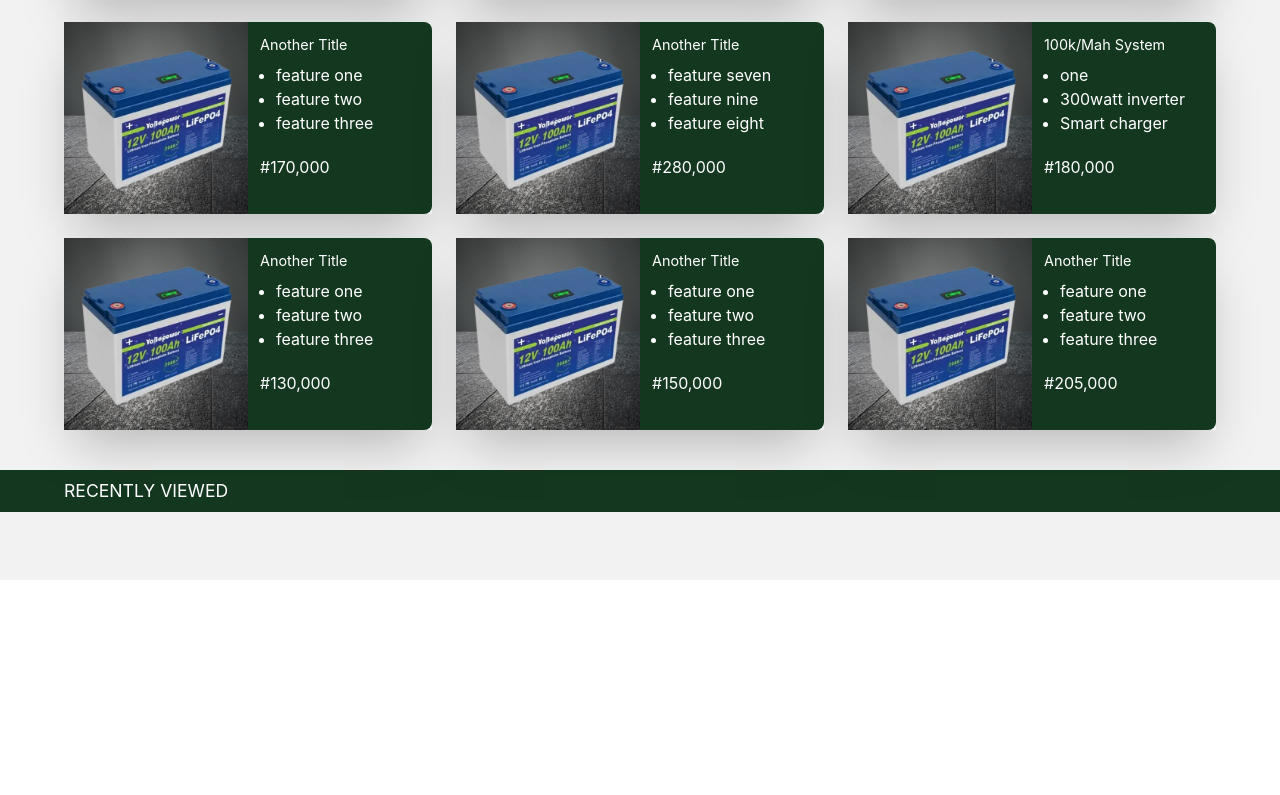
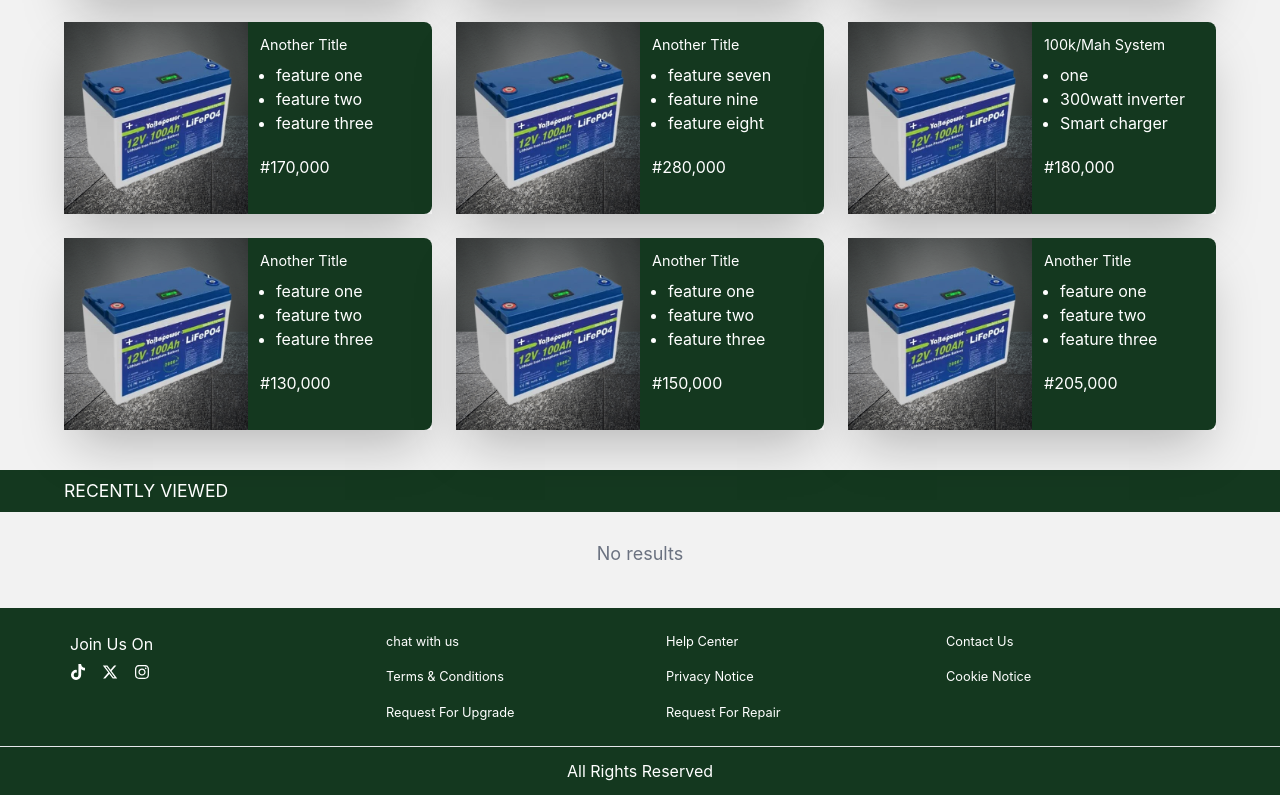
Before and after one commit to teslimdev/tsworld, a React (Create React App) app: page / in a window 1280 px wide. Shown: the part 583-1378 px from the top of the page. Before the commit the page ends 1163 px from the top, so only its background shows below. Built offline with nearby package versions, Linux system fonts and the light colour scheme; the HTML template or start-up script is replaced by a standard one.

Commit message:
home page update

```diff
--- a/public/output.css
+++ b/public/output.css
@@ -625,6 +625,68 @@ video {
   max-width: 400px;
 }
 
+.max-w-\[\] {
+  max-width: ;
+}
+
+.max-w-\[300ps\] {
+  max-width: 300ps;
+}
+
+.max-w-\[300px\] {
+  max-width: 300px;
+}
+
+.max-w-fit {
+  max-width: -webkit-fit-content;
+  max-width: -moz-fit-content;
+  max-width: fit-content;
+}
+
+.max-w-\[4\] {
+  max-width: 4;
+}
+
+.flex-auto {
+  flex: 1 1 auto;
+}
+
+.basis-10 {
+  flex-basis: 2.5rem;
+}
+
+.basis-1 {
+  flex-basis: 0.25rem;
+}
+
+.basis-\[\] {
+  flex-basis: ;
+}
+
+.basis-\[40\] {
+  flex-basis: 40;
+}
+
+.basis-\[40\%\] {
+  flex-basis: 40%;
+}
+
+.basis-\[0\%\] {
+  flex-basis: 0%;
+}
+
+.basis-\[20\%\] {
+  flex-basis: 20%;
+}
+
+.basis-\[70\] {
+  flex-basis: 70;
+}
+
+.basis-\[70\%\] {
+  flex-basis: 70%;
+}
+
 .list-disc {
   list-style-type: disc;
 }
@@ -633,12 +695,32 @@ video {
   grid-template-columns: repeat(2, minmax(0, 1fr));
 }
 
+.grid-cols-3 {
+  grid-template-columns: repeat(3, minmax(0, 1fr));
+}
+
+.flex-col-reverse {
+  flex-direction: column-reverse;
+}
+
+.flex-wrap {
+  flex-wrap: wrap;
+}
+
 .items-center {
   align-items: center;
 }
 
+.justify-center {
+  justify-content: center;
+}
+
 .justify-between {
   justify-content: space-between;
+}
+
+.justify-around {
+  justify-content: space-around;
 }
 
 .gap-2 {
@@ -651,6 +733,18 @@ video {
 
 .gap-6 {
   gap: 1.5rem;
+}
+
+.gap-4 {
+  gap: 1rem;
+}
+
+.gap-x-2 {
+  column-gap: 0.5rem;
+}
+
+.gap-y-4 {
+  row-gap: 1rem;
 }
 
 .space-y-8 > :not([hidden]) ~ :not([hidden]) {
@@ -678,6 +772,10 @@ video {
 
 .border-b {
   border-bottom-width: 1px;
+}
+
+.border-t {
+  border-top-width: 1px;
 }
 
 .border-\[\#14381f\] {
@@ -745,6 +843,16 @@ video {
   padding-bottom: 1rem;
 }
 
+.px-2 {
+  padding-left: 0.5rem;
+  padding-right: 0.5rem;
+}
+
+.px-4 {
+  padding-left: 1rem;
+  padding-right: 1rem;
+}
+
 .pb-2 {
   padding-bottom: 0.5rem;
 }
@@ -789,6 +897,10 @@ video {
   padding-top: 7.3rem;
 }
 
+.pt-2 {
+  padding-top: 0.5rem;
+}
+
 .text-center {
   text-align: center;
 }
@@ -806,12 +918,21 @@ video {
   font-size: .9rem;
 }
 
+.text-\[0\.8rem\] {
+  font-size: 0.8rem;
+}
+
 .text-\[1\.1rem\] {
   font-size: 1.1rem;
 }
 
 .text-xl {
   font-size: 1.25rem;
+  line-height: 1.75rem;
+}
+
+.text-lg {
+  font-size: 1.125rem;
   line-height: 1.75rem;
 }
 
@@ -835,6 +956,11 @@ video {
 .text-white {
   --tw-text-opacity: 1;
   color: rgb(255 255 255 / var(--tw-text-opacity));
+}
+
+.text-gray-500 {
+  --tw-text-opacity: 1;
+  color: rgb(107 114 128 / var(--tw-text-opacity));
 }
 
 .shadow-2xl {
@@ -918,13 +1044,75 @@ input[type="search"]::-webkit-search-cancel-button {
   transition-duration: 150ms;
 }
 
+@media (min-width: 640px) {
+  .sm\:w-1\/3 {
+    width: 33.333333%;
+  }
+}
+
 @media (min-width: 768px) {
+  .md\:grid {
+    display: grid;
+  }
+
+  .md\:w-1\/3 {
+    width: 33.333333%;
+  }
+
+  .md\:w-1\/4 {
+    width: 25%;
+  }
+
+  .md\:w-1 {
+    width: 0.25rem;
+  }
+
+  .md\:w-1\/2 {
+    width: 50%;
+  }
+
+  .md\:w-full {
+    width: 100%;
+  }
+
+  .md\:max-w-\[\] {
+    max-width: ;
+  }
+
+  .md\:max-w-\[700px\] {
+    max-width: 700px;
+  }
+
+  .md\:max-w-\[1000px\] {
+    max-width: 1000px;
+  }
+
+  .md\:max-w-\[800px\] {
+    max-width: 800px;
+  }
+
   .md\:grid-cols-2 {
     grid-template-columns: repeat(2, minmax(0, 1fr));
   }
 
+  .md\:flex-row {
+    flex-direction: row;
+  }
+
+  .md\:justify-start {
+    justify-content: flex-start;
+  }
+
   .md\:gap-4 {
     gap: 1rem;
+  }
+
+  .md\:pt-0 {
+    padding-top: 0px;
+  }
+
+  .md\:text-start {
+    text-align: start;
   }
 }
 
@@ -937,8 +1125,28 @@ input[type="search"]::-webkit-search-cancel-button {
     display: none;
   }
 
+  .lg\:w-1\/3 {
+    width: 33.333333%;
+  }
+
   .lg\:max-w-\[1200px\] {
     max-width: 1200px;
+  }
+
+  .lg\:max-w-\[\] {
+    max-width: ;
+  }
+
+  .lg\:max-w-\[100\] {
+    max-width: 100;
+  }
+
+  .lg\:max-w-\[100px\] {
+    max-width: 100px;
+  }
+
+  .lg\:max-w-\[1000px\] {
+    max-width: 1000px;
   }
 
   .lg\:grid-cols-3 {
--- a/src/App.js
+++ b/src/App.js
@@ -1,5 +1,6 @@
 import { Routes, Route } from "react-router-dom";
 import Home from "./Container/Home/Home";
+import { Footer } from "./Compnents";
 import { Description } from "./Container";
 // import Header from "./Compnents/Header";
 // import { Slide } from "./Compnents";
@@ -10,6 +11,7 @@ function App() {
         <Route path="/" element={<Home />}/>
          <Route path="/Description" element={<Description />}/>
        </Routes>
+       <Footer/>
     </div>
   );
 }
--- /dev/null
+++ b/src/Compnents/Footer.jsx
@@ -0,0 +1,86 @@
+import React from 'react'
+import { Link } from "react-router-dom";
+import { FaTiktok } from "react-icons/fa";
+import { FaXTwitter } from "react-icons/fa6";
+import { FaInstagram } from "react-icons/fa";
+const Footer = () => {
+  return (
+    <div>
+      <div>
+        <div className="bg-[#14381f] text-white pt-6">
+          <div className=" flex   flex-col-reverse md:flex-row  justify-around lg:max-w-[1200px] m-auto">
+            <div className=" basis-[20%]  text-center md:text-start pt-6 md:pt-0">
+              <h2>Join Us On</h2>
+              <ul className=" flex gap-4 pt-2 justify-center md:justify-start">
+                <li>
+                  <Link to="/">
+                    <FaTiktok />
+                  </Link>
+                </li>
+                <li>
+                  <Link to="/">
+                    <FaXTwitter />
+                  </Link>
+                </li>
+                <li>
+                  <Link to="/">
+                    <FaInstagram />
+                  </Link>
+                </li>
+              </ul>
+            </div>
+            <div className=" basis-[70%]">
+              <ul className="    flex flex-wrap justify-center  gap-y-4 md:grid grid-cols-3   md:max-w-[700px]  lg:max-w-[1000px] ">
+                <Link to="/">
+                  <li className=" flex-auto w-full  md:w-full   px-4   text-[0.8rem]">
+                    chat with us
+                  </li>
+                </Link>
+                <Link to="/">
+                  <li className=" flex-auto w-full  md:w-full   px-4 text-[0.8rem]">
+                    Help Center
+                  </li>
+                </Link>
+                <Link to="/">
+                  <li className=" flex-auto w-full  md:w-full   px-4 text-[0.8rem]">
+                    Contact Us
+                  </li>
+                </Link>
+                <Link to="/">
+                  <li className=" flex-auto w-full  md:w-full   px-4 text-[0.8rem]">
+                    Terms & Conditions
+                  </li>
+                </Link>
+                <Link to="/">
+                  <li className=" flex-auto w-full  md:w-full   px-4 text-[0.8rem]">
+                    Privacy Notice
+                  </li>
+                </Link>
+                <Link to="/">
+                  <li className=" flex-auto w-full  md:w-full   px-4 text-[0.8rem]">
+                    Cookie Notice
+                  </li>
+                </Link>
+                <Link to="/">
+                  <li className=" flex-auto w-full  md:w-full   px-4 text-[0.8rem]">
+                    Request For Upgrade
+                  </li>
+                </Link>
+                <Link to="/">
+                  <li className=" flex-auto w-full  md:w-full   px-4 text-[0.8rem]">
+                    Request For Repair
+                  </li>
+                </Link>
+              </ul>
+            </div>
+          </div>
+          <div className=" text-center  pt-6">
+            <p className=" border-t py-3"> All Rights Reserved</p>
+          </div>
+        </div>
+      </div>
+    </div>
+  )
+}
+
+export default Footer
--- a/src/Compnents/index.js
+++ b/src/Compnents/index.js
@@ -1,3 +1,4 @@
 export { default as Header } from "./Header";
 export {default as Slide} from './Slide'
 export {default as items} from './items'
+export {default as Footer} from './Footer'
--- a/src/Container/Home/Home.js
+++ b/src/Container/Home/Home.js
@@ -4,9 +4,9 @@ import "swiper/css";
 import "swiper/css/pagination";
 import "swiper/css/navigation";
 import "swiper/css/effect-fade";
-import { Pagination, A11y, Autoplay, } from "swiper/modules";
+import { Pagination, A11y, Autoplay } from "swiper/modules";
 import { Swiper, SwiperSlide } from "swiper/react";
-import { EffectFade, EffectCoverflow,  } from "swiper/modules";
+import { EffectFade, EffectCoverflow } from "swiper/modules";
 import { Slide } from "../../Compnents";
 import power from "../../../src/Assets/power.jpg";
 import power2 from "../../../src/Assets/power2.png";
@@ -73,10 +73,7 @@ const Home = () => {
     );
   };
 
-
-
   return (
-
     <div className="bg-[#f2f2f2]">
       <Header />
       <div className="pt-[7.3rem] lg:pt-[4.3rem]">
@@ -125,17 +122,20 @@ const Home = () => {
         <h2 className="py-3 px-6">Good Deals!!!</h2>
         <div className="grid md:grid-cols-2 lg:grid-cols-3 m-auto px-6 gap-3 md:gap-4 lg:gap-6 lg:max-w-[1200px] item">
           {items.map((item, index) => (
-            <div
-            onClick={() => handleItemClick(item)}
-            >
-                <Link to={{
+            <div onClick={() => handleItemClick(item)}>
+              <Link
+                to={{
                   pathname: `/description`,
                   state: { item },
                 }}
-
-      key={index} >
+                key={index}
+              >
                 <div className="shadow-2xl h-[12rem] grid grid-cols-2">
-                  <img src={images[item.imageSrc]} alt="" className="h-[192px] w-full" />
+                  <img
+                    src={images[item.imageSrc]}
+                    alt=""
+                    className="h-[192px] w-full"
+                  />
                   <div className="rounded-e-lg bg-[#14381f] text-white px-3 py-3">
                     <h3 className="text-[.9rem] pb-2">{item.title}</h3>
                     <ul className="list-disc pl-4">
@@ -152,15 +152,16 @@ const Home = () => {
         </div>
       </div>
 
-
-
        <div className="py-10">
         <div className="bg-[#14381f]">
           <h2 className="px-6 max-w-[1200px] m-auto py-2 text-white text-[1.1rem] uppercase">
             recently viewed
           </h2>
         </div>
-      <div className=" px-6 lg:px-0 lg:max-w-[1200px] m-auto  pt-7">
+        <div className="px-6 max-w-[1200px] m-auto pt-7">
+          {recentlyClickedItems.length === 0 ? (
+            <p className="text-center text-gray-500 text-lg">No results</p>
+          ) : (
             <Swiper
               modules={[Pagination, A11y, EffectFade, Autoplay, EffectCoverflow]}
               effect="f"
@@ -174,19 +175,17 @@ const Home = () => {
                 waitForTransition: true,
               }}
               breakpoints={{
-              // When window width is >= 768px
                 768: {
                   slidesPerView: 2,
                   spaceBetween: 20,
                 },
-              300:{
-                spaceBetween:20,
+                300: {
+                  spaceBetween: 20,
                 },
-              1024:{
-                slidesPerView:3,
+                1024: {
+                  slidesPerView: 3,
                   spaceBetween: 20,
-              }
-
+                },
               }}
               slidesPerView={1}
               pagination={{
@@ -194,7 +193,7 @@ const Home = () => {
                 clickable: true,
               }}
               scrollbar={{ draggable: true }}
-          className="  "
+              className=""
             >
               {recentlyClickedItems.map((item, index) => (
                 <SwiperSlide key={index}>
@@ -219,11 +218,13 @@ const Home = () => {
                 </SwiperSlide>
               ))}
             </Swiper>
-      </div>
+          )}
         </div>
       </div>
 
+
+    </div>
   );
-}
+};
 
 export default Home;
```
Lines whose indentation alone changed are shown as unchanged.
